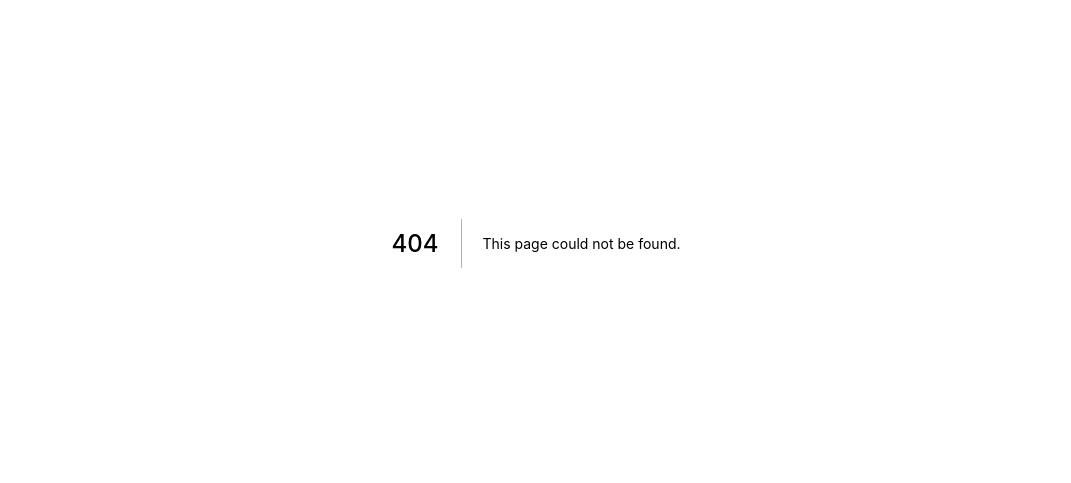
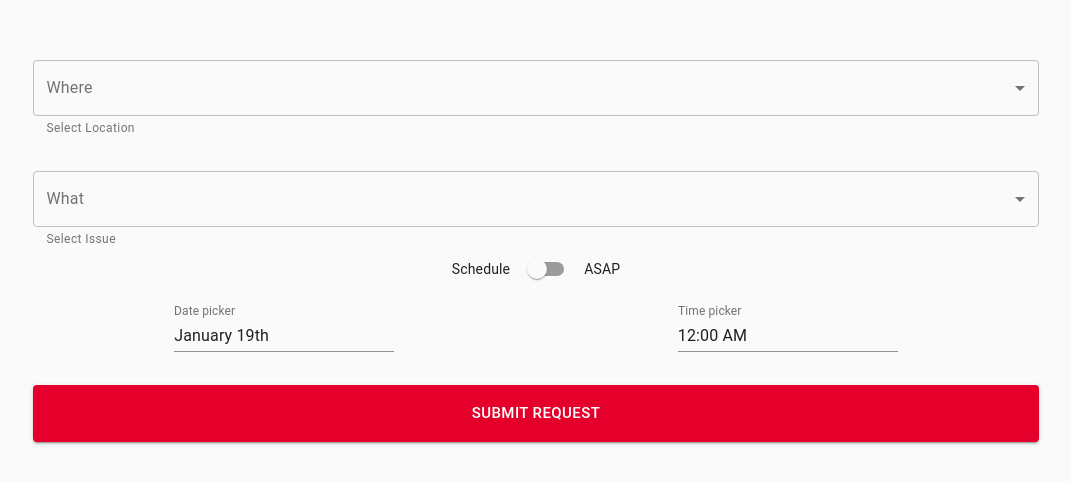
Before and after one commit to Progress-Manufacturing/production-maintenance-requests, a Next.js app: page /request in a window 1280 px wide. Before the commit this address had no page. Shown: the part 157-640 px from the top of the page, without its empty margins (104-1175 px from the left). Built offline with nearby package versions, Linux system fonts and the light colour scheme.

Commit message:
update for production use

```diff
--- a/components/layout/primaryLayout.js
+++ b/components/layout/primaryLayout.js
@@ -1,9 +1,19 @@
 import Head from 'next/head';
 import { primaryTheme } from '../../lib/theme/primaryTheme';
 import { ThemeProvider } from '@material-ui/styles';
-import { styled } from '@material-ui/styles';
-import { Container, CssBaseline } from '@material-ui/core';
-import { orange } from '@material-ui/core/colors';
+import styled from 'styled-components';
+import { Container, CssBaseline, Grid } from '@material-ui/core';
+
+
+const MainContainer = styled(Container)`
+  position: relative;
+  height: 100vh;
+`;
+
+const MainGrid = styled(Grid)`
+  height: 100%;
+
+`;
 
 export default ({ children, title = 'Production Maintenance Request App' }) => (
   <ThemeProvider theme={primaryTheme}>
@@ -12,9 +22,17 @@ export default ({ children, title = 'Production Maintenance Request App' }) => (
       <meta charSet='utf-8' />
       <meta name='viewport' content='initial-scale=1.0, width=device-width' />
     </Head>
-    <Container maxWidth="sm" style={{ height: "100vh" }}>
+    <MainContainer>
       <CssBaseline />
-      {children}
-    </Container>
+      <MainGrid
+        container
+        spacing={2}
+        alignContent="center"
+        alignItems="center"
+        justify="center"
+      >
+        {children}
+      </MainGrid>
+    </MainContainer>
   </ThemeProvider>
 )
--- a/package.json
+++ b/package.json
@@ -6,9 +6,12 @@
     "start": "next start"
   },
   "dependencies": {
+    "@date-io/moment": "^1.3.5",
     "@material-ui/core": "^4.0.0-beta.1",
+    "@material-ui/pickers": "^3.0.0-beta.1",
     "@material-ui/styles": "^4.0.0-beta.1",
     "@microsoft/microsoft-graph-client": "^1.6.0",
+    "moment": "^2.24.0",
     "msal": "^1.0.0",
     "next": "^8.1.0",
     "react": "^16.8.6",
--- a/pages/index.js
+++ b/pages/index.js
@@ -6,12 +6,11 @@ import { Grid, Typography, Button, Container } from '@material-ui/core';
 const Home = () => {
 	return (
 		<Layout>
-			<Grid container spacing={2} alignContent="center" style={{ height: "100%" }}>
 			<Grid item xs={12}>
 				<Typography align="center">Call For Help</Typography>
 			</Grid>
 			<Grid item xs={12} sm={6}>
-					<Link passHref prefetch href="/ic">
+				<Link passHref prefetch href="/request">
 					<Button
 						style={{ padding: "15px" }}
 						fullWidth
@@ -23,7 +22,7 @@ const Home = () => {
 				</Link>
 			</Grid>
 			<Grid item xs={12} sm={6}>
-					<Link passHref prefetch href="/maintenance">
+				<Link passHref prefetch href="/request">
 					<Button
 						style={{ padding: "15px" }}
 						fullWidth
@@ -33,7 +32,6 @@ const Home = () => {
 					>Maintenance</Button>
 				</Link>
 			</Grid>
-			</Grid>
 		</Layout>
 	)
 }
--- /dev/null
+++ b/pages/request.js
@@ -0,0 +1,149 @@
+import Layout from '../components/layout/primaryLayout';
+import { makeStyles } from '@material-ui/core/styles';
+import Moment from '@date-io/moment';
+import {
+	DatePicker,
+	TimePicker,
+	MuiPickersUtilsProvider,
+} from "@material-ui/pickers";
+import {
+	Grid,
+	FormControl,
+	InputLabel,
+	Select,
+	MenuItem,
+	OutlinedInput,
+	FormHelperText,
+	Button,
+	Switch
+} from '@material-ui/core';
+
+const useStyles = makeStyles(theme => ({
+	root: {
+	  display: 'flex',
+	  flexWrap: 'wrap',
+	},
+	formControl: {
+		marginTop: theme.spacing(4),
+		minWidth: 120
+
+	//   margin: theme.spacing(1),
+	//   minWidth: 120,
+	},
+	selectEmpty: {
+	  marginTop: theme.spacing(2),
+	},
+}));
+
+const Request = () => {
+	const [value, setValue] = React.useState('female');
+	const [selectedDate, setSelectedDate] = React.useState(new Date('2019-01-19T00:00:00'));
+
+	function handleDateChange(date) {
+		setSelectedDate(date);
+	}
+
+  	function handleChange(event) {
+    	setValue(event.target.value);
+  	}
+
+	const classes = useStyles();
+  	const [values, setValues] = React.useState({
+    	age: '',
+    	name: 'hai',
+  	});
+
+  	const inputLabel = React.useRef(null);
+  	const [labelWidth, setLabelWidth] = React.useState(0);
+  	React.useEffect(() => {
+    	setLabelWidth(inputLabel.current.offsetWidth);
+  	}, []);
+
+  	function handleChange(event) {
+    	setValues(oldValues => ({
+      		...oldValues,
+      		[event.target.name]: event.target.value,
+    	}));
+  	}
+
+	return (
+		<Layout>
+			<form className={classes.root} autoComplete="off">
+				<Grid item xs={12} alignContent="center" justify="center">
+					<FormControl fullWidth variant="outlined" className={classes.formControl}>
+						<InputLabel ref={inputLabel} htmlFor="outlined-age-simple">
+							Where
+						</InputLabel>
+						<Select
+							value={values.age}
+							onChange={handleChange}
+							input={<OutlinedInput labelWidth={labelWidth} name="age" id="outlined-age-simple" />}
+						>
+							<MenuItem disabled value=""><em>Location</em></MenuItem>
+							<MenuItem value={10}>Ten</MenuItem>
+							<MenuItem value={20}>Twenty</MenuItem>
+							<MenuItem value={30}>Thirty</MenuItem>
+						</Select>
+						<FormHelperText>Select Location</FormHelperText>
+					</FormControl>
+				</Grid>
+				<Grid item xs={12} alignContent="center" justify="center">
+					<FormControl fullWidth variant="outlined" className={classes.formControl}>
+						<InputLabel ref={inputLabel} htmlFor="outlined-age-simple">
+							What
+						</InputLabel>
+						<Select
+							value={values.age}
+							onChange={handleChange}
+							input={<OutlinedInput labelWidth={labelWidth} name="age" id="outlined-age-simple" />}
+						>
+							<MenuItem disabled value=""><em>Issu</em></MenuItem>
+							<MenuItem value={10}>Ten</MenuItem>
+							<MenuItem value={20}>Twenty</MenuItem>
+							<MenuItem value={30}>Thirty</MenuItem>
+						</Select>
+						<FormHelperText>Select Issue</FormHelperText>
+					</FormControl>
+				</Grid>
+				<Grid item xs={12} alignContent="center" justify="center">
+					<Grid component="label" container alignItems="center" justify="center" spacing={1}>
+          				<Grid item>Schedule</Grid>
+          				<Grid item alignItems="center">
+							<Switch color="secondary" />
+          				</Grid>
+          				<Grid item>ASAP</Grid>
+        			</Grid>
+				</Grid>
+				<Grid item xs={12} alignContent="center" justify="center">
+					<MuiPickersUtilsProvider utils={Moment}>
+						<Grid container justify="space-around">
+							<DatePicker
+								margin="normal"
+								label="Date picker"
+								value={selectedDate}
+								onChange={handleDateChange}
+							/>
+							<TimePicker
+								margin="normal"
+								label="Time picker"
+								value={selectedDate}
+								onChange={handleDateChange}
+							/>
+						</Grid>
+					</MuiPickersUtilsProvider>
+				</Grid>
+				<Grid item xs={12} alignContent="center" justify="center" style={{ marginTop: "25px" }}>
+					<Button
+						style={{ padding: "15px" }}
+						fullWidth
+						size="large"
+						variant="contained"
+						color="secondary"
+					>Submit Request</Button>
+				</Grid>
+			</form>
+		</Layout>
+	)
+}
+
+export default Request
```
Also changed, not shown: lib/locations/ic.js (added), lib/locations/maintenance.js (added), 1 other file (tests, documents, lock files or other folders). Lines whose indentation alone changed are shown as unchanged.
